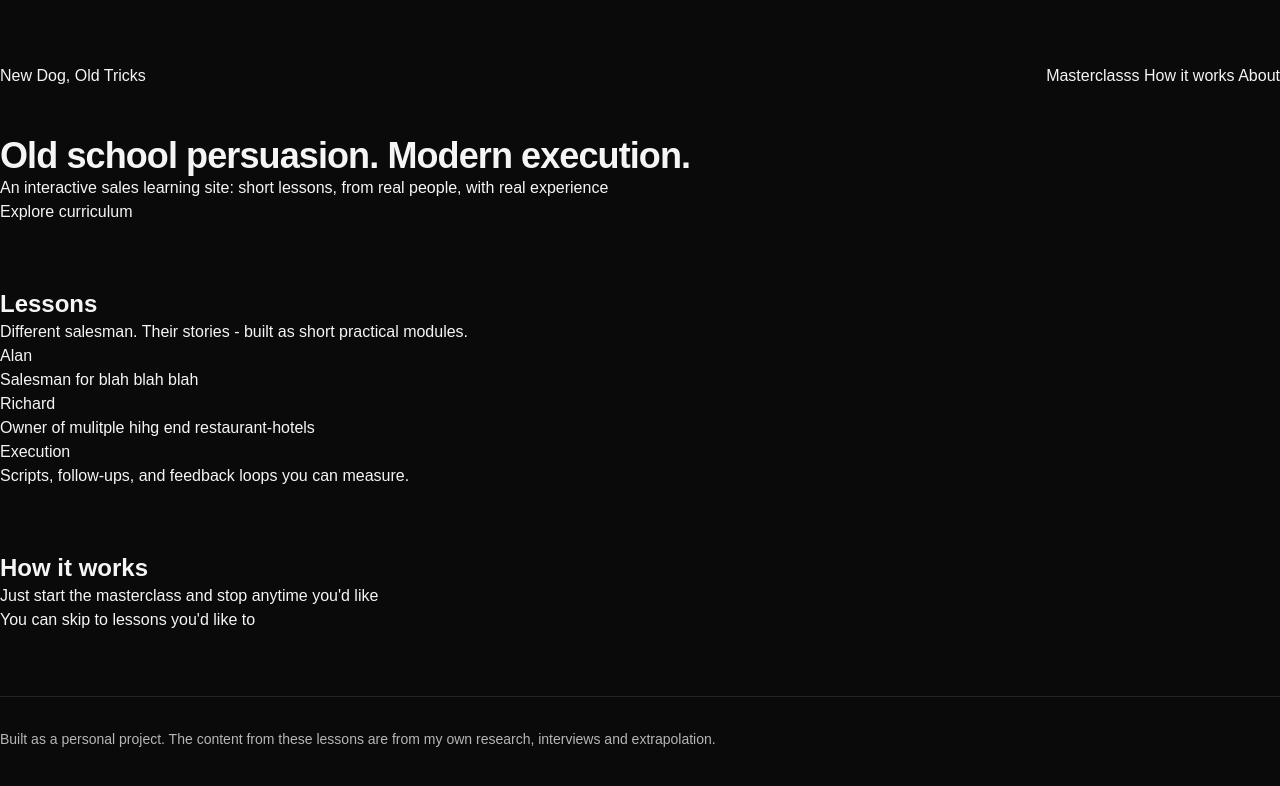
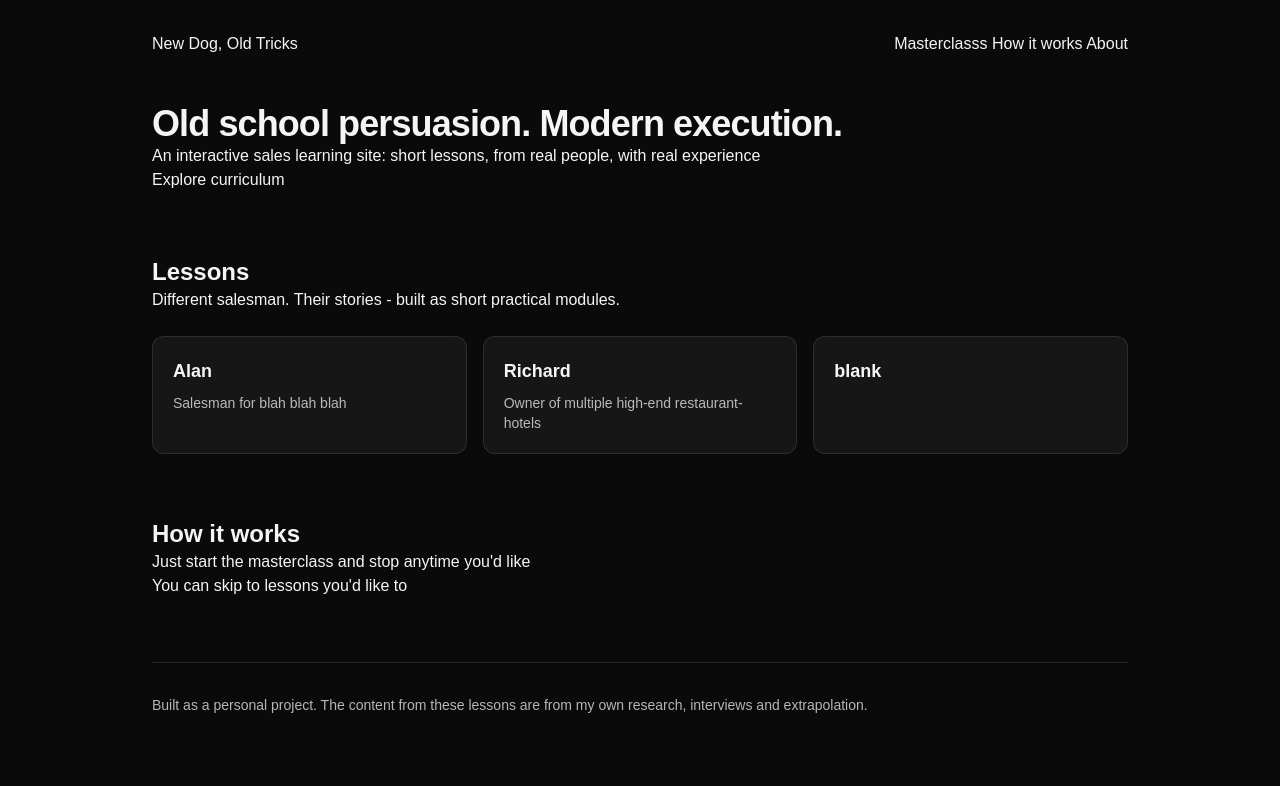
Before and after one commit to callumdav431/new_dog_old_tricks, a Next.js app in the folder frontend/: page / in a window 1280 px wide. Shown: the top 786 px of the page. Built offline with nearby package versions, Linux system fonts and the light colour scheme.

Commit message:
cleaning up landing page

```diff
--- a/frontend/app/page.tsx
+++ b/frontend/app/page.tsx
@@ -3,7 +3,7 @@ export default function Home() {
 
 
     <div className="min-h-screen bg-neutral-950 text-neutral-100">
-      <div className="mx-auto max-w-5xl px-6 py-8"></div>
+      <div className="mx-auto max-w-5xl px-6 py-8">
 
 
       <header className="flex items-center justify-between gap-6">
@@ -20,7 +20,7 @@ export default function Home() {
 
 
 
-        <main className= "mt-12 space-y-16">
+        <main className="mt-12 space-y-16">
         <section>
           <h1 className="text-4xl font-semibold tracking-tight">
           Old school persuasion. Modern execution.
@@ -35,27 +35,33 @@ export default function Home() {
 
 
 
-        <section id="The Masterclass">
+        <section id="masterclass">
           <h2 className="text-2xl font-semibold">Lessons</h2>
 
           <p>Different salesman. Their stories - built as short practical modules.</p>
+         <div className="mt-6 grid gap-4 md:grid-cols-3">
+            <article className="rounded-xl border border-white/10 bg-white/5 p-5">
+               <h3 className="text-lg font-semibold">Alan</h3>
+               <p className="mt-2 text-sm text-white/70">Salesman for blah blah blah</p>
+               </article>
 
-          <div>
-            <article>
-              <h3>Alan</h3>
-              <p>Salesman for blah blah blah</p>
+          <article className="rounded-xl border border-white/10 bg-white/5 p-5">
+            <h3 className="text-lg font-semibold">Richard</h3>
+            <p className="mt-2 text-sm text-white/70">
+             Owner of multiple high-end restaurant-hotels
+             </p>
             </article>
 
-            <article>
-              <h3>Richard</h3>
-              <p>Owner of mulitple hihg end restaurant-hotels</p>
-            </article>
+           <article className="rounded-xl border border-white/10 bg-white/5 p-5">
+              <h3 className="text-lg font-semibold">blank</h3>
+              <p className="mt-2 text-sm text-white/70">
 
-            <article>
-              <h3>Execution</h3>
-              <p>Scripts, follow-ups, and feedback loops you can measure.</p>
-            </article>
-          </div>
+                </p>
+              </article>
+            </div>
+
+
+
         </section>
 
 
@@ -80,6 +86,8 @@ export default function Home() {
         </p>
       </footer>
     </div>
+    </div>
+
 
   );
 }
```
